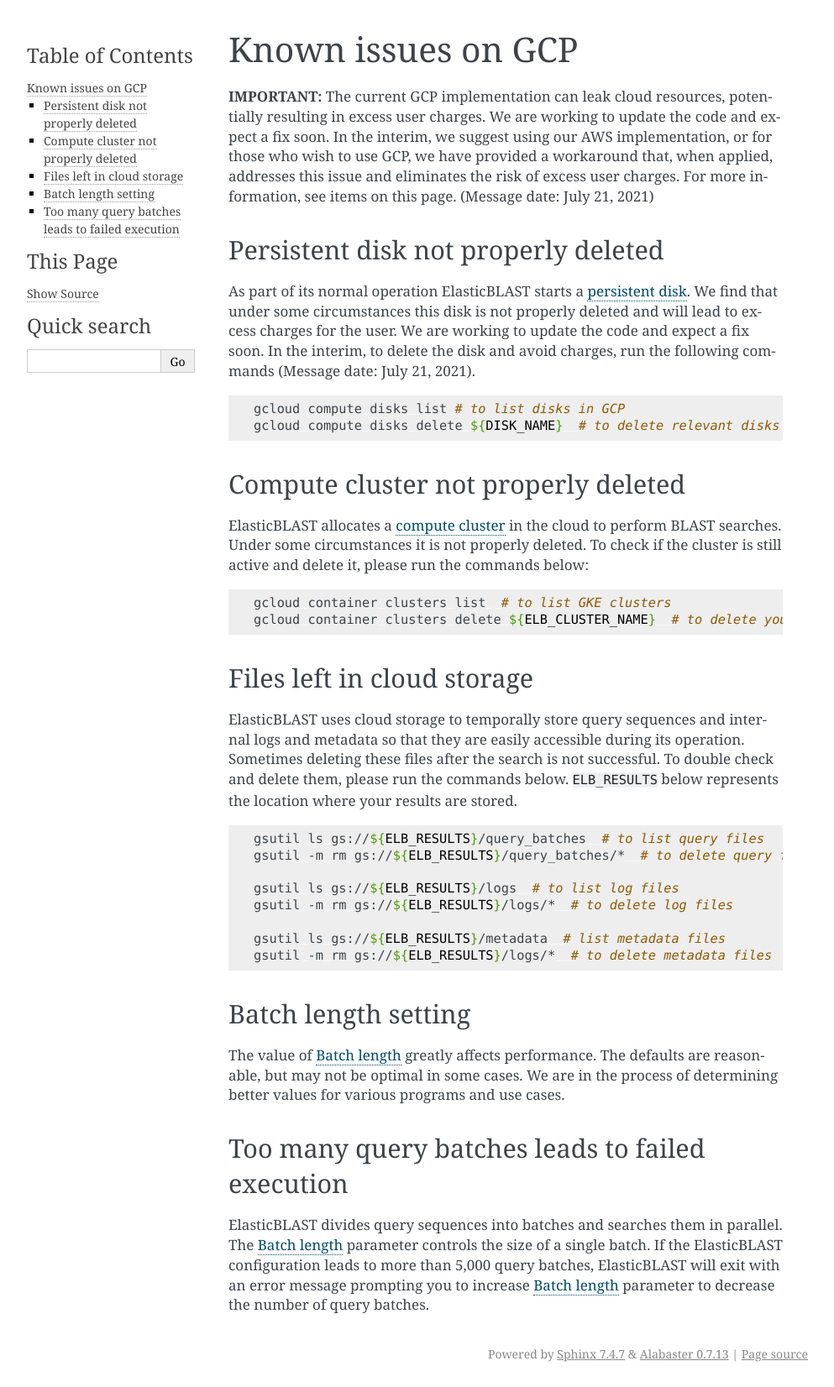
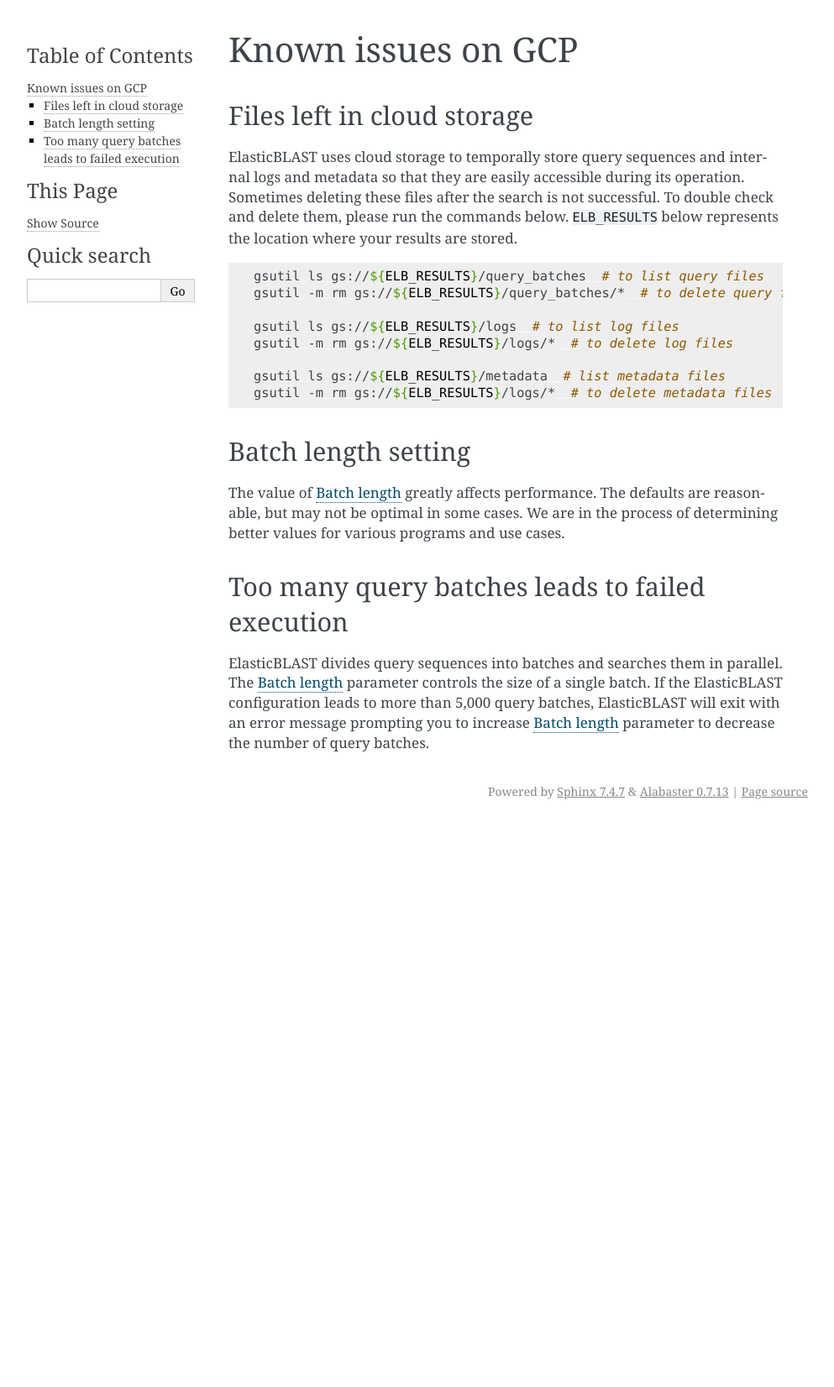
Before and after one commit to ncbi/elastic-blast-docs, a Sphinx documentation site: the page built from docs/source/gcp-issues.rst, in a window 1280 px wide. Shown: the whole page at 84% size, without its empty margins (148-1141 px from the left). Built offline with Sphinx 7.4.7, drawn with Linux system fonts in a browser that asks for light colours; after the commit the page ends 982 px from its top, so only the background shows below that.

Commit message:
Remove GCP disk leak and cluster notices

```diff
--- a/docs/source/gcp-issues.rst
+++ b/docs/source/gcp-issues.rst
@@ -22,35 +22,6 @@
 
 Known issues on GCP
 ===================
-
-**IMPORTANT:** The current GCP implementation can leak cloud resources, potentially resulting in excess user charges. We are working to update the code and expect a fix soon. In the interim, we suggest using our AWS implementation, or for those who wish to use GCP, we have provided a workaround that, when applied, addresses this issue and eliminates the risk of excess user charges. For more information, see items on this page. (Message date: July 21, 2021)
-
-
-.. _pd_leak:
-
-Persistent disk not properly deleted
-------------------------------------
-
-As part of its normal operation ElasticBLAST starts a :ref:`persistent disk <elb_pd_size>`. We find that under some circumstances this disk is not properly deleted and will lead to excess charges for the user. We are working to update the code and expect a fix soon. In the interim, to delete the disk and avoid charges, run the following commands (Message date: July 21, 2021).
-
-.. code-block:: bash
-
-   gcloud compute disks list # to list disks in GCP
-   gcloud compute disks delete ${DISK_NAME}  # to delete relevant disks
-
-
-.. _cluster_leak:
-
-Compute cluster not properly deleted
-------------------------------------
-
-ElasticBLAST allocates a :ref:`compute cluster <elb_cluster_name>` in the cloud to perform BLAST searches. Under some circumstances it is not properly deleted. To check if the cluster is still active and delete it, please run the commands below:
-
-.. code-block:: bash
-
-   gcloud container clusters list  # to list GKE clusters
-   gcloud container clusters delete ${ELB_CLUSTER_NAME}  # to delete your cluster
-
 
 .. _file_leak:
 
--- a/docs/source/index.rst
+++ b/docs/source/index.rst
@@ -34,13 +34,7 @@
 
 **Platforms available:** AWS, GCP (account required)
 
-**Bug affecting GCP implementation:** The current GCP implementation can leak cloud resources, potentially resulting in excess user charges. We are working to update the code and expect a fix soon. In the interim, we suggest using our AWS implementation, or for those who wish to use GCP, we have provided a workaround that, when applied, addresses this issue and eliminates the risk of excess user charges. For more information, see :ref:`pd_leak`. (Message date: July 21, 2021)
-
 **Getting started:** Go to the :ref:`overview`.
-
-
-
-
 
 
 .. toctree::
--- a/docs/source/quickstart-gcp.rst
+++ b/docs/source/quickstart-gcp.rst
@@ -220,8 +220,7 @@
 
 This will show all clusters and disks in your project (even from other users).
 If nothing is returned, then no clusters are running and no disks are being
-used. Please see :ref:`PD_LEAK` if your cluster or disk are not properly
-deleted for instructions on deleting them.
+used.
 
 
 Summary
```
